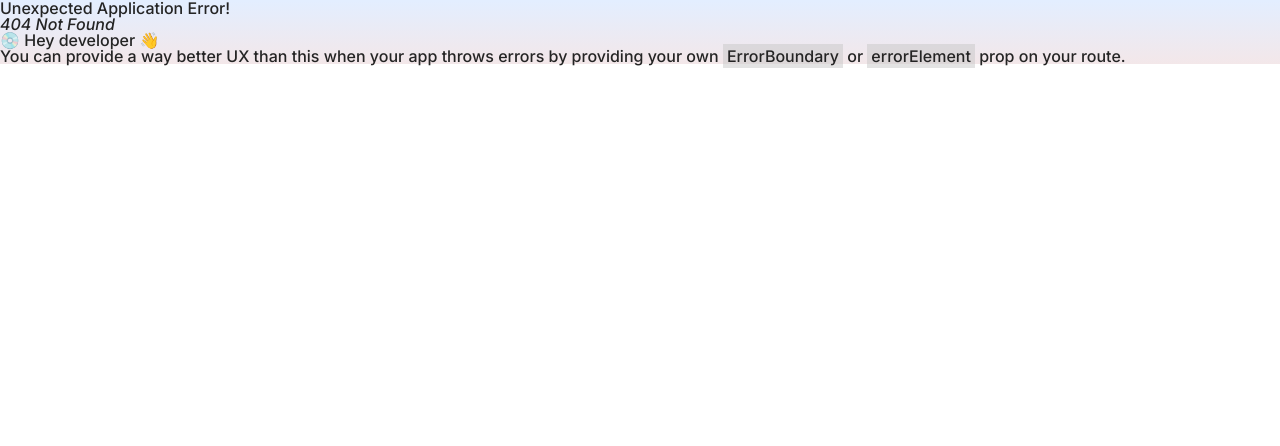
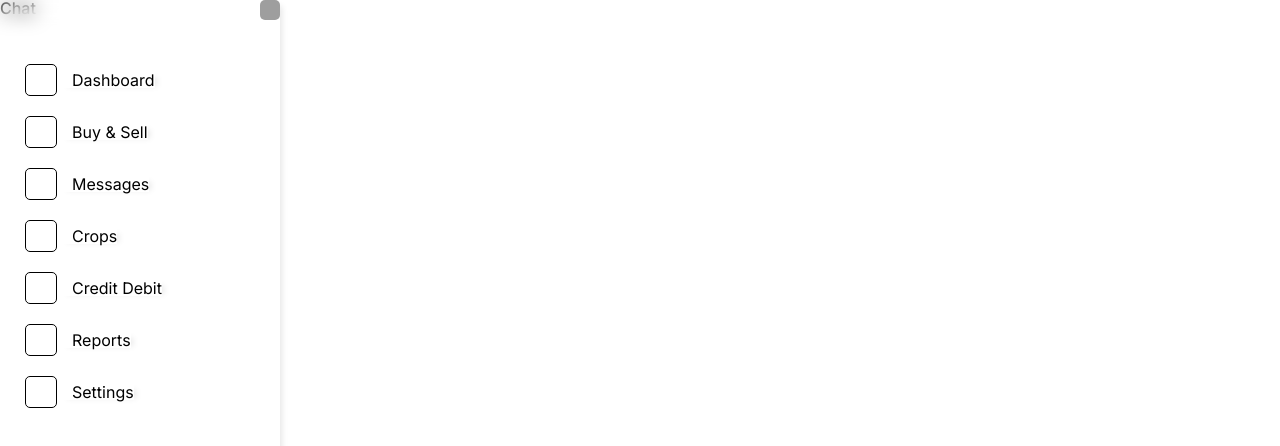
Before and after one commit to hirengajjar28/crop-circle, a React (Vite) app: page /chat in a window 1280 px wide. Before the commit this address had no page. Shown: the top 446 px of the page. Built offline with nearby package versions, Linux system fonts and the light colour scheme.

Commit message:
Create new pages

```diff
--- /dev/null
+++ b/src/component/buySell/BuySell.tsx
@@ -0,0 +1,9 @@
+import { Sidebar } from "../../shared/sidebar/Sidebar";
+export function BuySell() {
+  return (
+    <>
+      <Sidebar></Sidebar>
+      <div className="dasboard">Buy & Sell</div>
+    </>
+  );
+}
--- /dev/null
+++ b/src/component/chat/Chat.tsx
@@ -0,0 +1,9 @@
+import { Sidebar } from "../../shared/sidebar/Sidebar";
+export function Chat() {
+  return (
+    <>
+      <Sidebar></Sidebar>
+      <div className="dasboard">Chat</div>
+    </>
+  );
+}
--- /dev/null
+++ b/src/component/crops/crops.tsx
@@ -0,0 +1,9 @@
+import { Sidebar } from "../../shared/sidebar/Sidebar";
+export function Crops() {
+  return (
+    <>
+      <Sidebar></Sidebar>
+      <div className="dasboard">Crops</div>
+    </>
+  );
+}
--- /dev/null
+++ b/src/component/finance/Finance.tsx
@@ -0,0 +1,9 @@
+import { Sidebar } from "../../shared/sidebar/Sidebar";
+export function Finance() {
+  return (
+    <>
+      <Sidebar></Sidebar>
+      <div className="dasboard">Finance</div>
+    </>
+  );
+}
--- /dev/null
+++ b/src/component/profile/Settings.tsx
@@ -0,0 +1,9 @@
+import { Sidebar } from "../../shared/sidebar/Sidebar";
+export function Settings() {
+  return (
+    <>
+      <Sidebar></Sidebar>
+      <div className="dasboard">Settings</div>
+    </>
+  );
+}
--- /dev/null
+++ b/src/component/reports/Reports.tsx
@@ -0,0 +1,9 @@
+import { Sidebar } from "../../shared/sidebar/Sidebar";
+export function Reports() {
+  return (
+    <>
+      <Sidebar></Sidebar>
+      <div className="dasboard">Reports</div>
+    </>
+  );
+}
--- a/src/shared/sidebar/Sidebar.tsx
+++ b/src/shared/sidebar/Sidebar.tsx
@@ -1,42 +1,48 @@
-import { useState } from 'react';
-import './Sidebar.scss';
+import { useState } from "react";
+import "./Sidebar.scss";
 export function Sidebar() {
   let [status, setStatus] = useState(true);
   let collapse = () => {
-        setStatus(status = !status)
-    }
+    setStatus((status = !status));
+  };
   const list = [
-        { id: 0, name: 'Dashboard' },
-        { id: 1, name: 'Buy & Sell' },
-        { id: 2, name: 'Messages' },
-        { id: 3, name: 'Crops' },
-        { id: 4, name: 'Credit Debit' },
-        { id: 5, name: 'Reports' },
-        { id: 6, name: 'Settings' }
-    ]
+    { id: 0, name: "Dashboard", url: "dashboard" },
+    { id: 1, name: "Buy & Sell", url: "buySell" },
+    { id: 2, name: "Messages", url: "chat" },
+    { id: 3, name: "Crops", url: "crops" },
+    { id: 4, name: "Credit Debit", url: "finance" },
+    { id: 5, name: "Reports", url: "reports" },
+    { id: 6, name: "Settings", url: "settings" },
+  ];
 
   return (
     <>
-            <div className='navigation'>
-                <div className={`sidebar ${status ? 'slideInLeft' : 'slide-left'}`} style={status ? { width: '280px' } : { width: '85px' }}>
+      <div className="navigation">
+        <div
+          className={`sidebar ${status ? "slideInLeft" : "slide-left"}`}
+          style={status ? { width: "280px" } : { width: "85px" }}
+        >
           <div className="arrow" onClick={collapse}></div>
           <br />
           <br />
           <br />
           <br />
-                    <ul className='navbar'>
+          <ul className="navbar">
             <li>
-
-                            {
-                                list.map((data) =>  <a href="javascript:void(0)">
-                                <div className='iconItem'></div>
-                                <span className={`sidebar trans ${status ? 'navText' : 'hide'}`}>{data.name}</span></a>)
-                            }
-
+              {list.map((data) => (
+                <a href={data.url}>
+                  <div className="iconItem"></div>
+                  <span
+                    className={`sidebar trans ${status ? "navText" : "hide"}`}
+                  >
+                    {data.name}
+                  </span>
+                </a>
+              ))}
             </li>
           </ul>
         </div>
       </div>
     </>
-    )
+  );
 }
```
Also changed, not shown: src/main.tsx (+39 -13 lines). Lines whose indentation alone changed are shown as unchanged.
